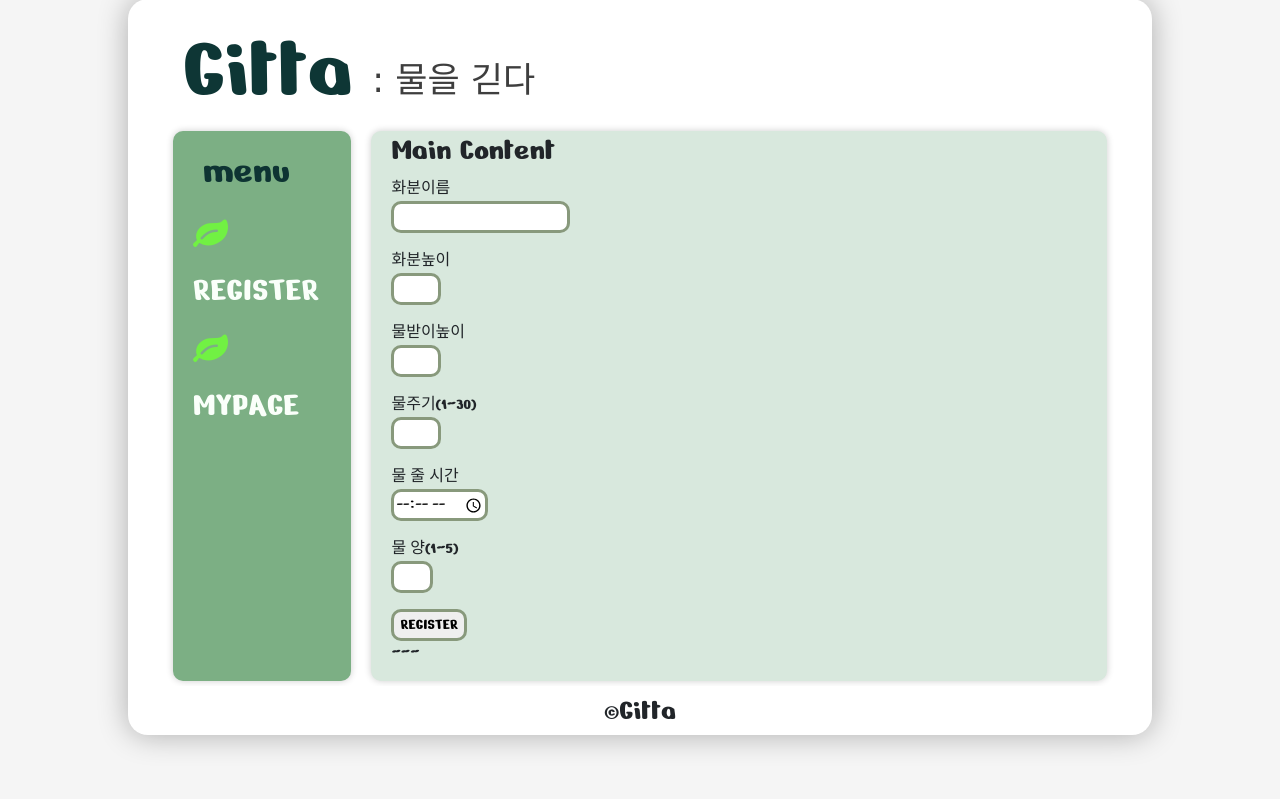
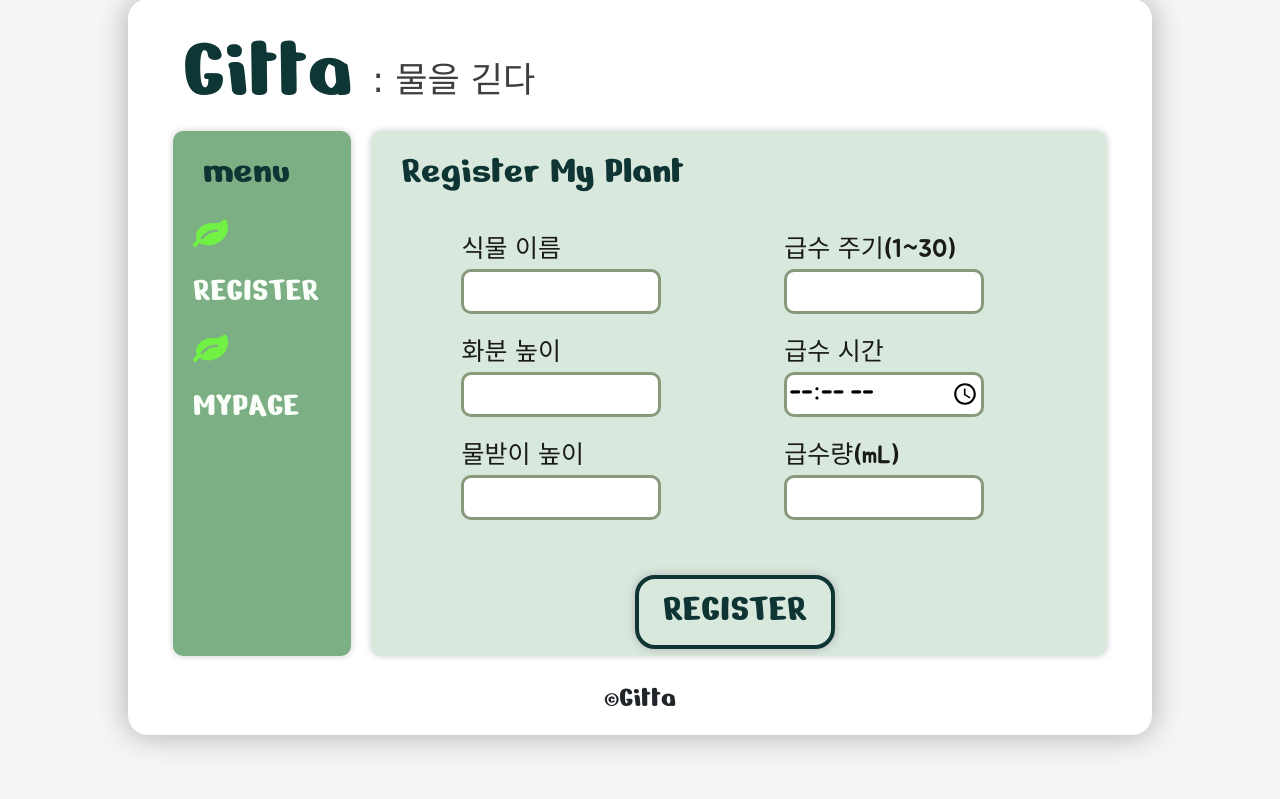
Before and after one commit to Team-Gitta/Gitta-Web-Interface, a Flask app: page /register in a window 1280 px wide. Shown: the part 27-826 px from the top of the page. Run offline with Flask 2, Linux system fonts and the light colour scheme; some web fonts are replaced.

Commit message:
UPDATE web interface

```diff
--- a/static/css/style.css
+++ b/static/css/style.css
@@ -36,12 +36,26 @@ html,body {
     color: #0e3635;
 
 }
+.title a{
+     color: #0e3635;
+    text-decoration: none;
+}
+a:hover{
+    color: #0e3635;
+    text-decoration: none;
+}
+
 .title_info{
     font-size:35px;
     display: inline-block;
     margin-top: 30px;
     font-family: 'Gamja Flower', cursive;
      color: #3e3e3e
+}
+.info{
+    font-size: 100px;
+    color: #0e3433;
+    margin: 30px;
 }
 .content {
     flex: 1;
@@ -93,14 +107,15 @@ html,body {
 }
 
 
-a{
+.menu a{
     text-decoration: none;
     #color: #3e3e3e;
     color: #fafffa;
 
 
 }
-a:hover{
+
+.menu a:hover{
     text-decoration: none;
     color: #ffadad;
 
@@ -134,6 +149,7 @@ input{
     display: block;
     border: 3px solid #88997c;
     border-radius: 10px;
+    width:200px;
 }
 
 input:focus {
@@ -152,17 +168,17 @@ input:focus {
   text-decoration: none;
     border-radius: 20px;
     box-shadow: 0 0 10px #b1b1b1;
+    margin-left: 35%;
     color: #0e3433;
+    margin-top: 5%;
      font-family: 'Nerko One', cursive
 }
 
 .btn:hover{
-    margin-top: 20px;
+
     background: #0e3433;
   border: 4px solid #0e3433;
-    font-size: 40px;
-    padding-top: 0px;
-  text-align: center;
+
   text-decoration: none;
     border-radius: 20px;
     box-shadow: 0 0 10px #b1b1b1;
@@ -170,9 +186,12 @@ input:focus {
      font-family: 'Nerko One', cursive
 }
 
-.qrimg{ flex: 1;}
 
-.result_table{flex:1;}
+.qrimg{
+    align-content: center;
+    justify-content: center;
+    justify-items: center;
+}
 
 
 .table thead th {
--- a/templates/index.html
+++ b/templates/index.html
@@ -1,5 +1,8 @@
 {% extends 'layout.html' %}
 
 {% block content %}
-kkk
+    <div class="info">
+Welcome to Gitta !
+    </div>
+
 {% endblock %}
--- a/templates/layout.html
+++ b/templates/layout.html
@@ -17,7 +17,7 @@
 </head>
 <body><div class="container">
   <header class="header">
-    <span class="title">Gitta</span> <span class="title_info">: 물을 긷다</span>
+      <span class="title"><a href="/">Gitta</a></span> <span class="title_info">: 물을 긷다</span>
   </header>
   <div class="content">
     <aside class="aside">
--- a/templates/register.html
+++ b/templates/register.html
@@ -1,15 +1,22 @@
 {% extends 'layout.html' %}
 
 {% block content %}
-      <h2>Main Content</h2>
+      <div class="register_info">Register My Plant</div>
         <form action="/result", method="POST">
-            <p>화분이름<input type="text" name="name" required></p>
-            <p>화분높이<input type="number" name="pot_height" min="1" max="30" required></p>
-            <p>물받이높이<input type="number" name="tray_height" min="1" max="30" required></p>
-            <p>물주기(1~30)<input type="number" name="period" min="1" max="30"  required></p>
-            <p>물 줄 시간<input type="time" name="time" require></p>
-            <p>물 양(1~5)<input type="number" name="water" min="1" max="5" require></p>
-            <input type="submit" value="REGISTER">
+        <div class="register_box">
+            <div class="form_1">
+            <div>식물 이름<input type="text" name="name" required ></div>
+            <div>화분 높이<input type="number" name="pot_height" min="1" max="100" required ></div>
+            <div>물받이 높이<input type="number" name="tray_height" min="1" max="100" required ></div>
+            </div>
+
+            <div class="form_2">
+                <div>급수 주기(1~30)<input type="number" name="period" min="1" max="30"  required ></div>
+                <div>급수 시간<input type="time" name="time" require></div>
+                <div>급수량(mL)<input type="number" name="water" min="50" max="500" step="50" require ></div> </div>   </div>
+            <div><input class="btn" type="submit" value="REGISTER"></div>
+
+
         </form>
-      <p>~~~</p>
+
 {% endblock %}
```
Also changed, not shown: static/css/mypage.css (+0 -13 lines), templates/mypage.html (+6 -6 lines), templates/result.html (+11 -28 lines), static/images/qrcode.png, static/images/watercan2.png (deleted).
